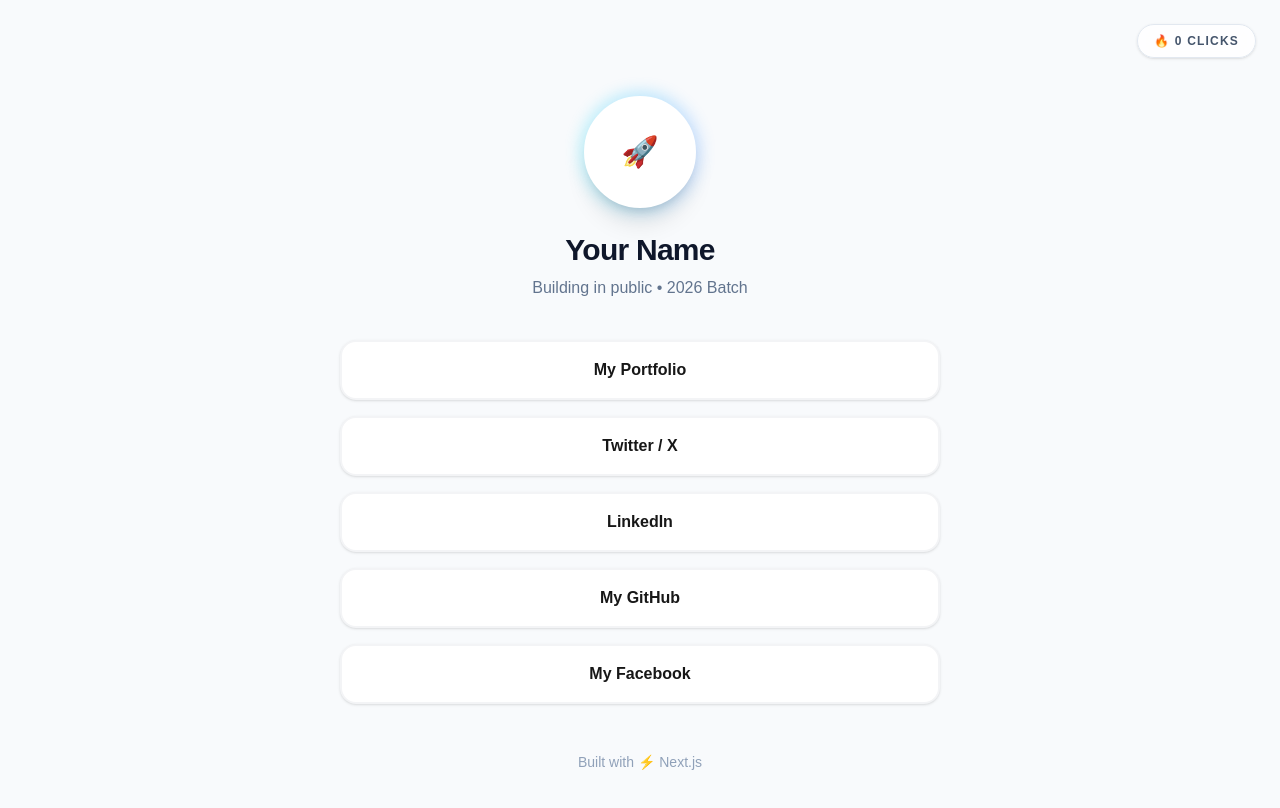
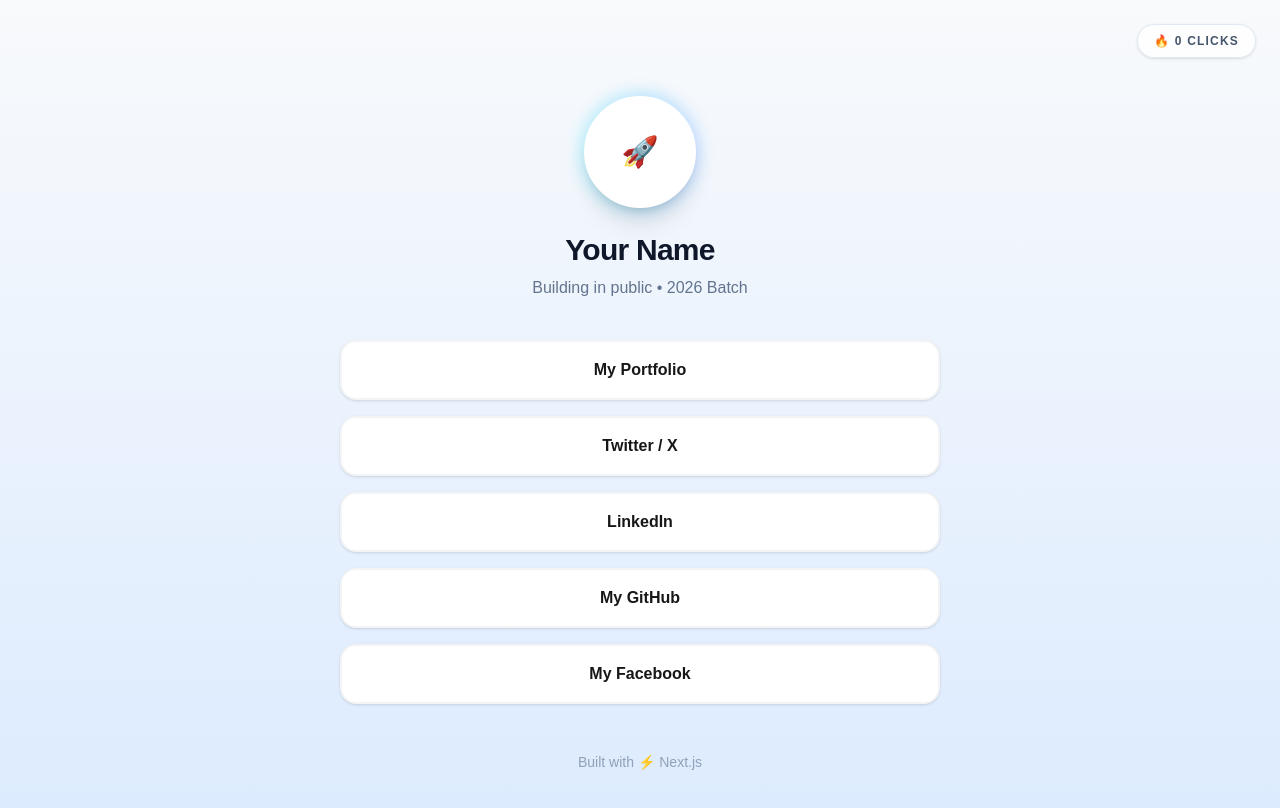
Before and after one commit to Givemorendlovu98/quicklink, a Next.js app: page / in a window 1280 px wide. Shown: the top 808 px of the page. Built offline with nearby package versions, Linux system fonts and the light colour scheme.

Commit message:
Changed the background to a gradient

```diff
--- a/app/page.tsx
+++ b/app/page.tsx
@@ -29,7 +29,7 @@ export default function Home() {
 
   return (
     // We changed 'bg-gray-50' to a subtle gradient 'bg-slate-50'
-    <main className="flex min-h-screen flex-col items-center bg-slate-50 px-6 py-12 md:py-24">
+    <main className="flex min-h-screen flex-col items-center bg-gradient-to-b from-slate-50 to-blue-100 px-6 py-12 md:py-24">
 
       {/* 1. FLOATING COUNTER: Fixed to the top so it doesn't move */}
       <div className="fixed top-6 right-6 px-4 py-2 bg-white/80 backdrop-blur-md border border-slate-200 rounded-full text-xs font-black uppercase tracking-widest text-slate-600 shadow-sm z-50">
```
